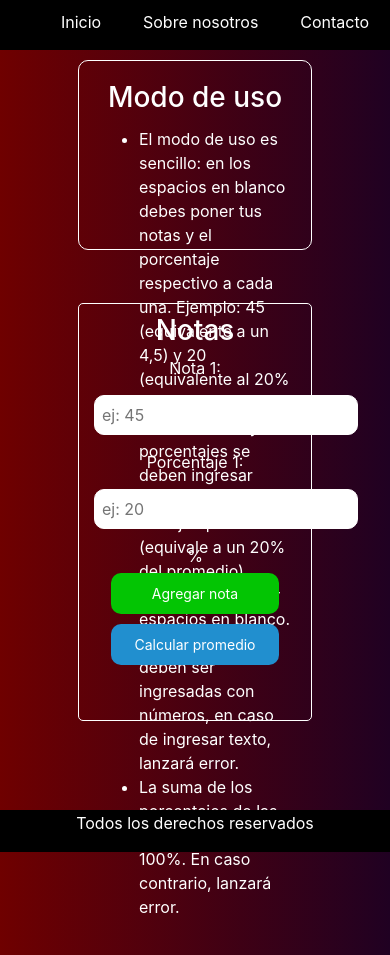
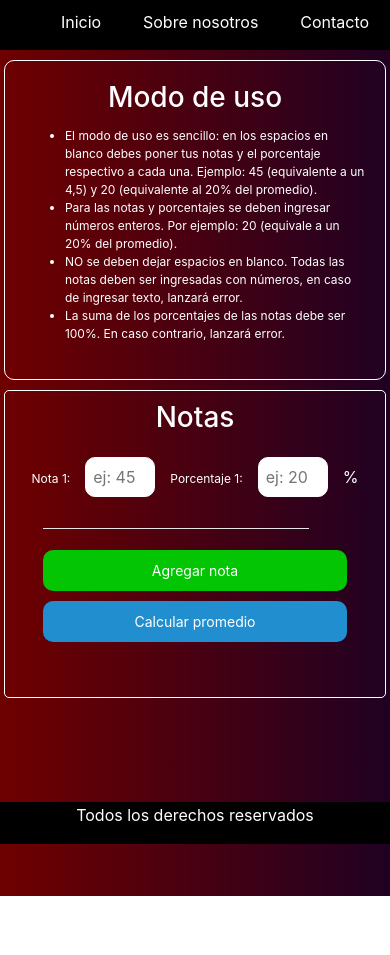
Before and after one commit to Soujiro17/promedio-react-web, a React (Create React App) app: page / in a window 390 px wide. After the commit the page ends 896 px from the top, so only its background shows below. Built offline with nearby package versions, Linux system fonts and the light colour scheme; the HTML template or start-up script is replaced by a standard one.

Commit message:
responsive website

```diff
--- a/src/components/field/index.jsx
+++ b/src/components/field/index.jsx
@@ -40,10 +40,11 @@ export default function Field(props) {
 
     return (
         <div>
-            Nota {count}:
+            <span className = "nota-percentage">Nota {count}:</span>
             <input type = "text" name = "nota" maxLength = "2" onChange = {(e) => addNota(e.target.value)} placeholder = "ej: 45"/>
-            Porcentaje {count}:
+            <span className = "nota-percentage">Porcentaje {count}:</span>
             <input type = "text" name = "percentage" maxLength = "2" onChange = {(e) => addPercentage(e.target.value)} placeholder = "ej: 20"/>%
+            <hr></hr>
         </div>
     )
 }
--- a/src/components/footer/index.scss
+++ b/src/components/footer/index.scss
@@ -10,4 +10,5 @@
   align-items: center;
   background-color: $black;
   color: $white;
+  bottom: 0%;
 }
--- a/src/components/home/index.scss
+++ b/src/components/home/index.scss
@@ -19,11 +19,12 @@
 
 .instructions-container {
   width: 100%;
-  height: 30vh;
+  height: 30%;
   display: flex;
   flex-direction: column;
   align-items: center;
   color: $white;
+  margin-bottom: 30px;
   background: #200122; /* fallback for old browsers */
   background: -webkit-linear-gradient(
     to right,
@@ -46,7 +47,7 @@
 }
 
 .form-group {
-  width: 60%;
+  width: 40%;
   padding-top: 10px;
   text-align: center;
   border: 1px solid $white;
@@ -73,6 +74,14 @@
   h1 {
     margin: 10px;
   }
+  hr {
+    width: 70%;
+    background-color: $white;
+    align-items: center;
+    display: flex;
+    justify-content: center;
+    margin-left: 100px;
+  }
 }
 
 .form-item {
@@ -83,3 +92,43 @@
     border-radius: 10px;
   }
 }
+
+@media only screen and (max-width: 768px) {
+  .instructions-container {
+    width: 100%;
+    font-size: 12px;
+    height: 70%;
+    margin-bottom: 10px;
+    .card-container {
+      width: 98%;
+    }
+  }
+  .form-item {
+    input {
+      width: 70px;
+    }
+    .nota-percentage {
+      font-size: 12px;
+    }
+  }
+
+  .form-group {
+    width: 98%;
+    position: absolute;
+    margin-bottom: 10px;
+    button {
+      width: 80%;
+    }
+    hr {
+      width: 70%;
+      color: $white;
+      align-items: center;
+      display: flex;
+      justify-content: center;
+      margin-left: 38px;
+    }
+    h1 {
+      font-size: 20px;
+    }
+  }
+}
```
